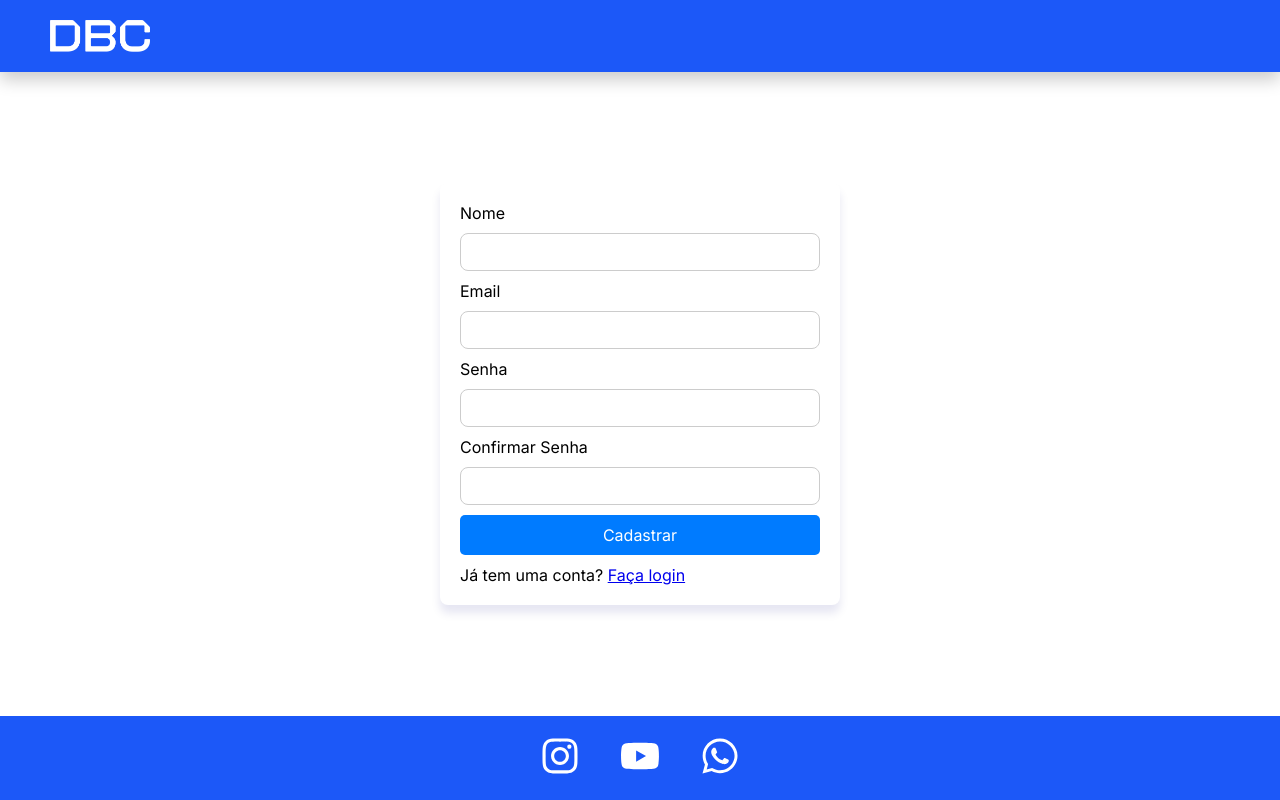
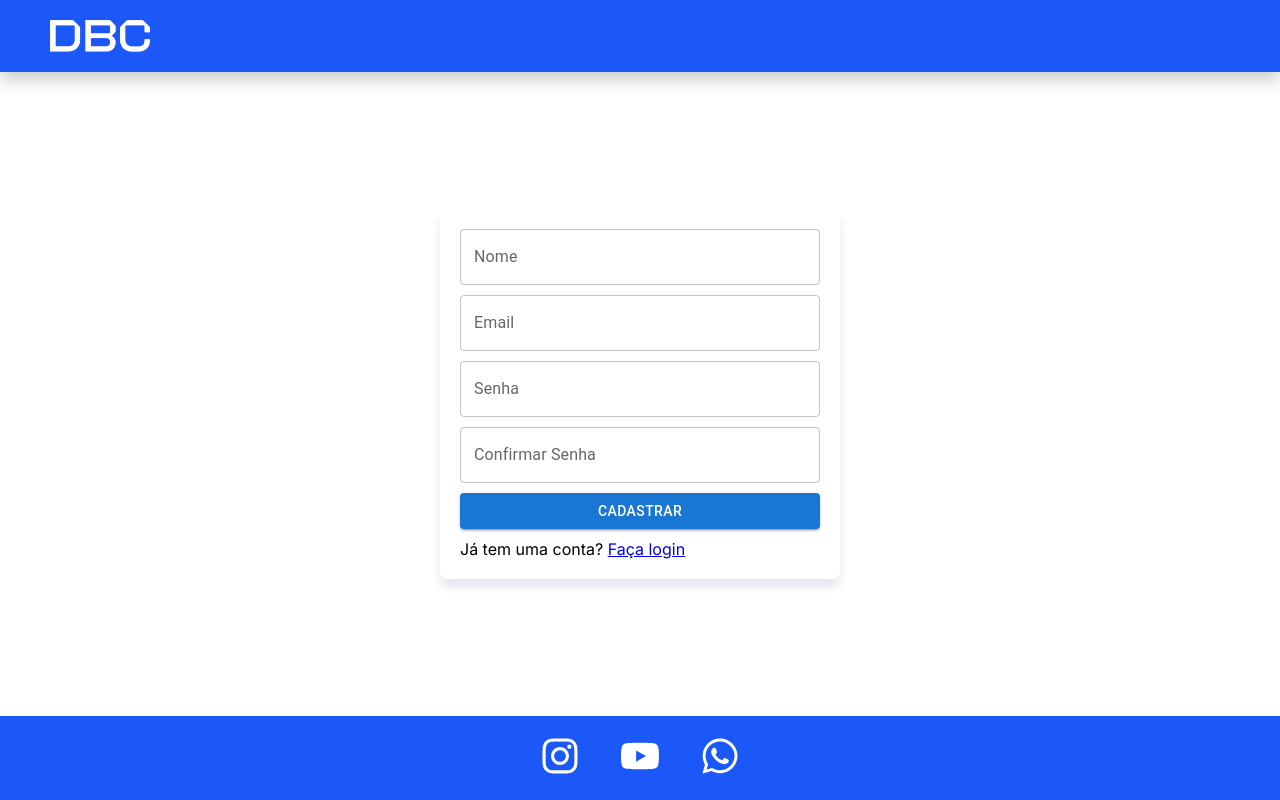
Before and after one commit to EduardaMSouza/painel-administrativo, a React (Create React App) app: page /cadastro in a window 1280 px wide. Built offline with nearby package versions, Linux system fonts and the light colour scheme.

Commit message:
refinado formulários

```diff
--- a/src/components/Cadastro/Cadastro.tsx
+++ b/src/components/Cadastro/Cadastro.tsx
@@ -3,6 +3,8 @@ import { yupResolver } from "@hookform/resolvers/yup";
 import * as yup from "yup";
 import styles from "./Cadastro.module.scss";
 import { useNavigate, Link } from "react-router-dom";
+import { TextField, Button } from "@mui/material";
+
 
 // Esquema de validação do Yup
 const schema = yup
@@ -54,6 +56,7 @@ export default function Cadastro() {
         throw new Error(responseData.error);
       }
 
+      console.log(responseData.token)
       localStorage.setItem("@auth/token", responseData.token);
 
       navigate("/dashboard");
@@ -66,62 +69,66 @@ export default function Cadastro() {
     <div className={styles.container_login}>
       <form onSubmit={handleSubmit(onSubmit)} className={styles.formContainer}>
         <div className={styles.formGroup}>
-          <label htmlFor="name">Nome</label>
-          <input
+          <TextField
             id="name"
-            type="text"
+            label="Nome"
+            variant="outlined"
+            fullWidth
             {...register("name")}
-            className={`${errors.name ? styles.inputError : ""}`}
+            error={!!errors.name}
+            helperText={errors.name ? errors.name.message : ""}
           />
-          {errors.name && <p className={styles.error}>{errors.name.message}</p>}
         </div>
 
         <div className={styles.formGroup}>
-          <label htmlFor="email">Email</label>
-          <input
+          <TextField
             id="email"
+            label="Email"
             type="email"
+            variant="outlined"
+            fullWidth
             {...register("email")}
-            className={`${errors.email ? styles.inputError : ""}`}
+            error={!!errors.email}
+            helperText={errors.email ? errors.email.message : ""}
           />
-          {errors.email && (
-            <p className={styles.error}>{errors.email.message}</p>
-          )}
         </div>
 
         <div className={styles.formGroup}>
-          <label htmlFor="password">Senha</label>
-          <input
+          <TextField
             id="password"
+            label="Senha"
             type="password"
+            variant="outlined"
+            fullWidth
             {...register("password")}
-            className={`${errors.password ? styles.inputError : ""}`}
+            error={!!errors.password}
+            helperText={errors.password ? errors.password.message : ""}
           />
-          {errors.password && (
-            <p className={styles.error}>{errors.password.message}</p>
-          )}
         </div>
 
         <div className={styles.formGroup}>
-          <label htmlFor="confirmPassword">Confirmar Senha</label>
-          <input
+          <TextField
             id="confirmPassword"
+            label="Confirmar Senha"
             type="password"
+            variant="outlined"
+            fullWidth
             {...register("confirmPassword")}
-            className={`${errors.confirmPassword ? styles.inputError : ""}`}
+            error={!!errors.confirmPassword}
+            helperText={errors.confirmPassword ? errors.confirmPassword.message : ""}
           />
-          {errors.confirmPassword && (
-            <p className={styles.error}>{errors.confirmPassword.message}</p>
-          )}
         </div>
 
-        <button
+        <Button
           type="submit"
+          variant="contained"
+          color="primary"
+          fullWidth
+          disabled={isSubmitting}
           className={styles.submitButton}
-          disabled={isSubmitting}
         >
           {isSubmitting ? "Carregando..." : "Cadastrar"}
-        </button>
+        </Button>
 
         <div>
           <p>
--- a/src/components/login/Login.tsx
+++ b/src/components/login/Login.tsx
@@ -4,6 +4,7 @@ import { useForm } from "react-hook-form";
 import Styles from "./Login.module.scss";
 import { Bounce, toast, ToastContainer } from "react-toastify";
 import { LoadingButton } from "@mui/lab";
+import { TextField, Button } from "@mui/material";
 
 interface FormData {
   email: string;
@@ -63,10 +64,12 @@ export default function Login() {
   return (
     <div className={Styles.container_login}>
       <form onSubmit={handleSubmit((data) => authenticate(data))}>
-        <label htmlFor="email">Email:</label>
         <div className={Styles.container_individual}>
-          <input
+          <TextField
             type="email"
+            label="Email"
+            variant="outlined"
+            fullWidth
             {...register("email", {
               required: "O email é obrigatório",
               pattern: {
@@ -75,17 +78,17 @@ export default function Login() {
 
               },
             })}
-            className={`${errors.email ? Styles.inputError : ""}`}
+            error={!!errors.email}
+            helperText={errors.email ? errors.email.message : ""}
           />
-          {errors.email && (
-            <span className={Styles.error}>{errors.email.message}</span>
-          )}
         </div>
 
-        <label htmlFor="password">Senha:</label>
         <div className={Styles.container_individual}>
-          <input
+          <TextField
             type="password"
+            label="Senha"
+            variant="outlined"
+            fullWidth
             {...register("password", {
               required: "A senha é obrigatória",
               minLength: {
@@ -97,11 +100,9 @@ export default function Login() {
                 message: "A senha deve ter no máximo 20 caracteres",
               },
             })}
-            className={`${errors.password ? Styles.inputError : ""}`}
+            error={!!errors.password}
+            helperText={errors.password ? errors.password.message : ""}
           />
-          {errors.password && (
-            <span className={Styles.error}>{errors.password.message}</span>
-          )}
         </div>
 
         <LoadingButton
```
